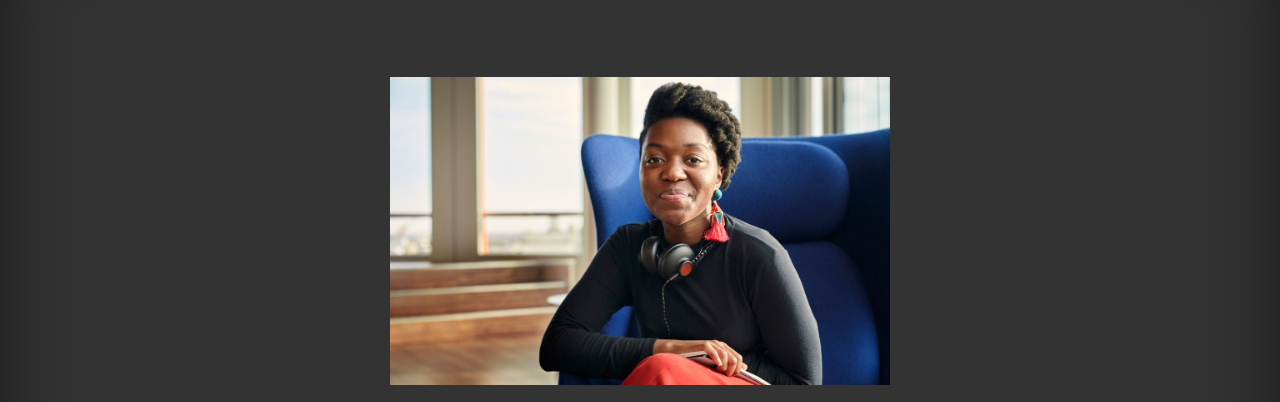
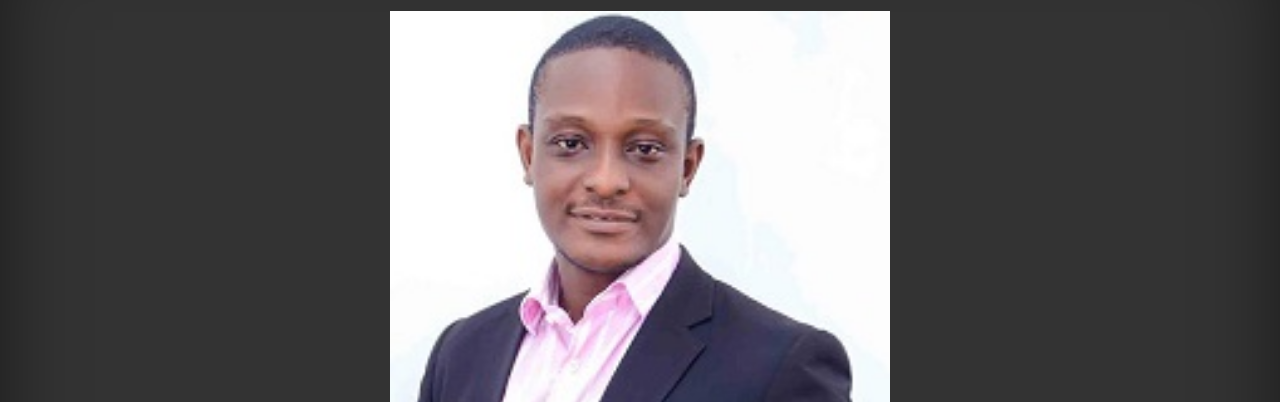
Before and after one commit to timothymayor/MyProfile, a plain HTML site: page index.html in a window 1280 px wide. Shown: the part 65-467 px from the top of the page. Drawn offline with nearby package versions, Linux system fonts and the light colour scheme.

Commit message:
Update index.html

```diff
--- a/index.html
+++ b/index.html
@@ -45,7 +45,7 @@
             <br/>
 
 			<!-- BIG IMAGE ON HOMEPAGE -->
-            <img src="images/profile.jpg" alt="My Main Image" width="500">
+            <img src="images/profile2.jpg" alt="My Main Image" width="500">
             <br/>
             <br/>
 
```
